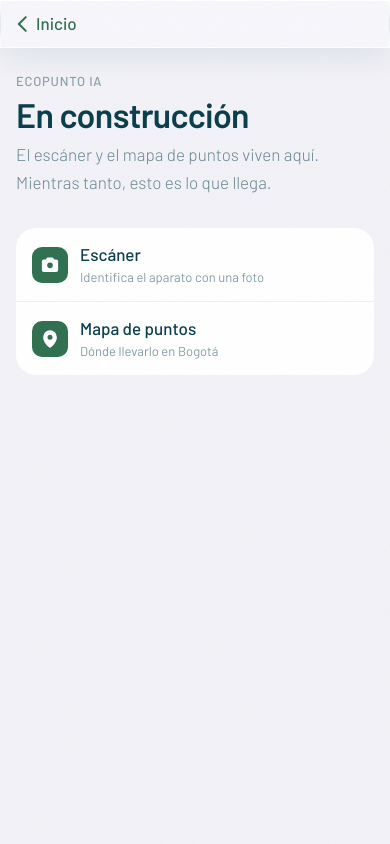
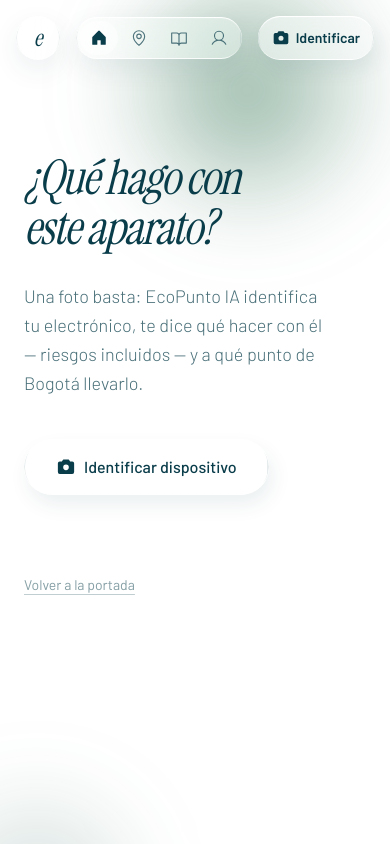
Before and after one commit to ThomasJuti/EcoPuntoAI, a Next.js app: page /app in a window 390 px wide. Built offline with nearby package versions, Linux system fonts and the light colour scheme.

Commit message:
feat(app): replace the phone stub with a glass web shell
Give /app a top liquid-glass nav and short Inicio so Identificar is the primary website CTA, not an iOS tab bar.

```diff
--- /dev/null
+++ b/app/app/aprender/page.tsx
@@ -0,0 +1,18 @@
+import type { Metadata } from "next";
+
+export const metadata: Metadata = {
+  title: "Aprende - EcoPunto IA",
+};
+
+export default function AprenderPage() {
+  return (
+    <main>
+      <h1 className="font-heading text-4xl font-normal italic leading-[1.05] tracking-[-0.02em] text-petroleum md:text-5xl">
+        Aprende
+      </h1>
+      <p className="mt-3 max-w-[52ch] text-lg font-light leading-relaxed text-petroleum/70">
+        Guías cortas sobre RAEE, basura del hogar, pilas y aparatos dañados.
+      </p>
+    </main>
+  );
+}
--- /dev/null
+++ b/app/app/escanear/page.tsx
@@ -0,0 +1,18 @@
+import type { Metadata } from "next";
+
+export const metadata: Metadata = {
+  title: "Escanear - EcoPunto IA",
+};
+
+export default function EscanearPage() {
+  return (
+    <main>
+      <h1 className="font-heading text-4xl font-normal italic leading-[1.05] tracking-[-0.02em] text-petroleum md:text-5xl">
+        Identificar
+      </h1>
+      <p className="mt-3 max-w-[52ch] text-lg font-light leading-relaxed text-petroleum/70">
+        Toma o sube una foto del aparato para identificarlo.
+      </p>
+    </main>
+  );
+}
--- /dev/null
+++ b/app/app/layout.tsx
@@ -0,0 +1,21 @@
+import { AppNav } from "../components/app-nav";
+
+export default function AppShellLayout({
+  children,
+}: Readonly<{ children: React.ReactNode }>) {
+  return (
+    <div className="min-h-[100dvh]">
+      {/* Atmósfera fija pine/petroleum: el vidrio del header tiene algo que escarchar */}
+      <div className="fixed inset-0 -z-10" aria-hidden>
+        <div className="recycle-mancha">
+          <span className="recycle-mancha__blob" />
+          <span className="recycle-mancha__blob recycle-mancha__blob--b" />
+        </div>
+      </div>
+      <AppNav />
+      <div className="mx-auto w-full max-w-6xl px-6 pt-28 pb-16 lg:px-16">
+        {children}
+      </div>
+    </div>
+  );
+}
--- /dev/null
+++ b/app/app/mapa/page.tsx
@@ -0,0 +1,18 @@
+import type { Metadata } from "next";
+
+export const metadata: Metadata = {
+  title: "Mapa - EcoPunto IA",
+};
+
+export default function MapaPage() {
+  return (
+    <main>
+      <h1 className="font-heading text-4xl font-normal italic leading-[1.05] tracking-[-0.02em] text-petroleum md:text-5xl">
+        Mapa
+      </h1>
+      <p className="mt-3 max-w-[52ch] text-lg font-light leading-relaxed text-petroleum/70">
+        Los puntos de Bogotá que reciben tu aparato aparecen aquí.
+      </p>
+    </main>
+  );
+}
--- a/app/app/page.tsx
+++ b/app/app/page.tsx
@@ -1,70 +1,38 @@
 import type { Metadata } from "next";
 import Link from "next/link";
-import { Camera, CaretLeft, MapPin } from "@phosphor-icons/react/dist/ssr";
+import { Camera } from "@phosphor-icons/react/dist/ssr";
 
 export const metadata: Metadata = {
-  title: "EcoPunto IA - App",
+  title: "Inicio - EcoPunto IA",
 };
 
-const ROWS = [
-  {
-    icon: Camera,
-    title: "Escáner",
-    detail: "Identifica el aparato con una foto",
-  },
-  {
-    icon: MapPin,
-    title: "Mapa de puntos",
-    detail: "Dónde llevarlo en Bogotá",
-  },
-] as const;
-
-export default function AppPage() {
+export default function AppHomePage() {
   return (
-    <main className="min-h-[100dvh] bg-grouped">
-      <header className="liquid-glass sticky top-0 z-10">
-        <div className="mx-auto flex h-12 max-w-lg items-center px-1">
-          <Link
-            href="/"
-            className="inline-flex items-center gap-0.5 rounded-lg px-2 py-1.5 text-[17px] font-medium text-pine-600 transition duration-150 ease-[var(--ease-out)] active:scale-[0.97]"
-          >
-            <CaretLeft size={22} weight="bold" />
-            Inicio
-          </Link>
-        </div>
-      </header>
-
-      <div className="mx-auto max-w-lg px-4 pb-16 pt-6">
-        <p className="text-[13px] font-medium uppercase tracking-[0.06em] text-petroleum/45">
-          EcoPunto IA
-        </p>
-        <h1 className="mt-1 text-[34px] font-semibold leading-[1.1] tracking-[-0.02em] text-petroleum">
-          En construcción
-        </h1>
-        <p className="mt-2 text-[17px] font-light leading-relaxed text-petroleum/60">
-          El escáner y el mapa de puntos viven aquí. Mientras tanto, esto es lo
-          que llega.
-        </p>
-
-        <ul className="mt-8 overflow-hidden rounded-[20px] bg-white">
-          {ROWS.map((row) => (
-            <li
-              key={row.title}
-              className="flex items-center gap-3 border-b border-black/[0.06] px-4 py-3.5 last:border-b-0"
-            >
-              <span className="grid size-9 place-items-center rounded-[10px] bg-pine-600 text-white">
-                <row.icon size={20} weight="fill" />
-              </span>
-              <div className="min-w-0 flex-1">
-                <p className="text-[17px] font-medium text-petroleum">
-                  {row.title}
-                </p>
-                <p className="text-[13px] text-petroleum/50">{row.detail}</p>
-              </div>
-            </li>
-          ))}
-        </ul>
+    <main className="flex min-h-[62dvh] flex-col justify-center">
+      <h1 className="max-w-[15ch] pb-1 font-heading text-5xl font-normal italic leading-[1.05] tracking-[-0.03em] text-petroleum md:text-7xl">
+        ¿Qué hago con este aparato?
+      </h1>
+      <p className="mt-6 max-w-[46ch] text-lg font-light leading-relaxed text-petroleum/75">
+        Una foto basta: EcoPunto IA identifica tu electrónico, te dice qué
+        hacer con él — riesgos incluidos — y a qué punto de Bogotá llevarlo.
+      </p>
+      <div className="mt-10">
+        <Link
+          href="/app/escanear"
+          className="liquid-glass-strong inline-flex items-center gap-2 rounded-full px-8 py-4 text-base font-medium text-petroleum transition duration-200 hover:bg-white/50 active:scale-[0.97]"
+        >
+          <Camera size={20} weight="fill" />
+          Identificar dispositivo
+        </Link>
       </div>
+      <p className="mt-20 text-sm text-petroleum/50">
+        <Link
+          href="/"
+          className="underline decoration-petroleum/25 underline-offset-4 transition duration-100 ease-[var(--ease-out)] hover:text-petroleum"
+        >
+          Volver a la portada
+        </Link>
+      </p>
     </main>
   );
 }
--- /dev/null
+++ b/app/app/perfil/page.tsx
@@ -0,0 +1,18 @@
+import type { Metadata } from "next";
+
+export const metadata: Metadata = {
+  title: "Perfil - EcoPunto IA",
+};
+
+export default function PerfilPage() {
+  return (
+    <main>
+      <h1 className="font-heading text-4xl font-normal italic leading-[1.05] tracking-[-0.02em] text-petroleum md:text-5xl">
+        Perfil
+      </h1>
+      <p className="mt-3 max-w-[52ch] text-lg font-light leading-relaxed text-petroleum/70">
+        Tu cuenta vive aquí.
+      </p>
+    </main>
+  );
+}
--- /dev/null
+++ b/app/components/app-nav.tsx
@@ -0,0 +1,69 @@
+"use client";
+
+import Link from "next/link";
+import { usePathname } from "next/navigation";
+import { BookOpen, Camera, House, MapPin, User } from "@phosphor-icons/react";
+
+const LINKS = [
+  { href: "/app", label: "Inicio", icon: House, exact: true },
+  { href: "/app/mapa", label: "Mapa", icon: MapPin, exact: false },
+  { href: "/app/aprender", label: "Aprende", icon: BookOpen, exact: false },
+  { href: "/app/perfil", label: "Perfil", icon: User, exact: false },
+];
+
+function isActive(pathname: string, href: string, exact: boolean) {
+  if (exact) return pathname === href;
+  return pathname === href || pathname.startsWith(`${href}/`);
+}
+
+export function AppNav() {
+  const pathname = usePathname();
+  const escanearActive = isActive(pathname, "/app/escanear", false);
+
+  return (
+    <header className="fixed inset-x-0 top-4 z-50 flex items-center justify-between gap-2 px-4 sm:gap-3 sm:px-6 lg:px-16">
+      <Link
+        href="/app"
+        aria-label="EcoPunto IA - inicio de la app"
+        className="liquid-glass grid h-11 w-11 shrink-0 place-items-center rounded-full text-petroleum transition duration-100 ease-[var(--ease-out)] hover:bg-white/40 active:scale-[0.97] sm:h-12 sm:w-12"
+      >
+        <span className="font-heading text-2xl italic">e</span>
+      </Link>
+
+      <nav
+        aria-label="Navegación principal"
+        className="liquid-glass flex items-center gap-0.5 rounded-full p-1 sm:gap-1 sm:p-1.5"
+      >
+        {LINKS.map((link) => {
+          const active = isActive(pathname, link.href, link.exact);
+          const Icon = link.icon;
+          return (
+            <Link
+              key={link.href}
+              href={link.href}
+              aria-current={active ? "page" : undefined}
+              aria-label={link.label}
+              className={`flex items-center gap-1.5 rounded-full px-2.5 py-2 text-sm transition duration-100 ease-[var(--ease-out)] hover:bg-white/40 active:scale-[0.97] sm:px-4 ${
+                active
+                  ? "bg-white/40 font-medium text-petroleum"
+                  : "text-petroleum/70 hover:text-petroleum"
+              }`}
+            >
+              <Icon size={18} weight={active ? "fill" : "regular"} />
+              <span className="hidden md:inline">{link.label}</span>
+            </Link>
+          );
+        })}
+      </nav>
+
+      <Link
+        href="/app/escanear"
+        aria-current={escanearActive ? "page" : undefined}
+        className="liquid-glass-strong inline-flex h-11 shrink-0 items-center gap-1.5 rounded-full px-3.5 text-sm font-semibold text-petroleum transition duration-100 ease-[var(--ease-out)] hover:bg-white/50 active:scale-[0.97] sm:h-12 sm:px-5"
+      >
+        <Camera size={18} weight="fill" />
+        Identificar
+      </Link>
+    </header>
+  );
+}
--- a/app/globals.css
+++ b/app/globals.css
@@ -9,6 +9,9 @@
   --color-petroleum: #0a3d4a;
   --color-soft: #e5e7eb;
   --color-grouped: #f2f2f7;
+  --color-grey: #6b7280;
+  --color-warning: #c2410c;
+  --color-danger: #b91c1c;
 
   --ease-out: cubic-bezier(0.23, 1, 0.32, 1);
   --ease-in-out: cubic-bezier(0.77, 0, 0.175, 1);
@@ -49,7 +52,7 @@
   }
 }
 
-body::after {
+.grain::after {
   content: "";
   pointer-events: none;
   position: fixed;
--- a/app/landing.tsx
+++ b/app/landing.tsx
@@ -279,7 +279,7 @@ function Capabilities() {
 
 export function Landing() {
   return (
-    <main className="bg-white text-petroleum">
+    <main className="grain bg-white text-petroleum">
       <a
         href="#contenido"
         className="sr-only focus:not-sr-only focus:fixed focus:top-4 focus:left-4 focus:z-[60] focus:rounded-full focus:bg-white focus:px-4 focus:py-2"
--- a/app/layout.tsx
+++ b/app/layout.tsx
@@ -1,4 +1,4 @@
-import type { Metadata } from "next";
+import type { Metadata, Viewport } from "next";
 import { Instrument_Serif, Barlow } from "next/font/google";
 import "./globals.css";
 
@@ -21,6 +21,10 @@ export const metadata: Metadata = {
     "Le tomas una foto al aparato, la app lo identifica y te muestra dónde llevarlo en Bogotá.",
 };
 
+export const viewport: Viewport = {
+  viewportFit: "cover",
+};
+
 export default function RootLayout({
   children,
 }: Readonly<{ children: React.ReactNode }>) {
--- a/openspec/changes/mvp-ecopunto-ia/tasks.md
+++ b/openspec/changes/mvp-ecopunto-ia/tasks.md
@@ -36,9 +36,9 @@ Chain strategy: stacked-to-main
 
 ## Phase 2: App shell (PR 2)
 
-- [ ] 2.1 Add design tokens (green, petroleum blue, white, greys; warning colors only for alerts)
-- [ ] 2.2 Create app shell nav Inicio / Escanear / Mapa / Aprende / Perfil in `app/components/app-nav.tsx` with Identificar as the largest CTA
-- [ ] 2.3 Replace `/app` placeholder with in-app Inicio
+- [x] 2.1 Add design tokens (green, petroleum blue, white, greys; warning colors only for alerts)
+- [x] 2.2 Create app shell nav Inicio / Escanear / Mapa / Aprende / Perfil in `app/components/app-nav.tsx` with Identificar as the largest CTA
+- [x] 2.3 Replace `/app` placeholder with in-app Inicio
 
 ## Phase 3: Auth and Storage (PR 3)
 
```
